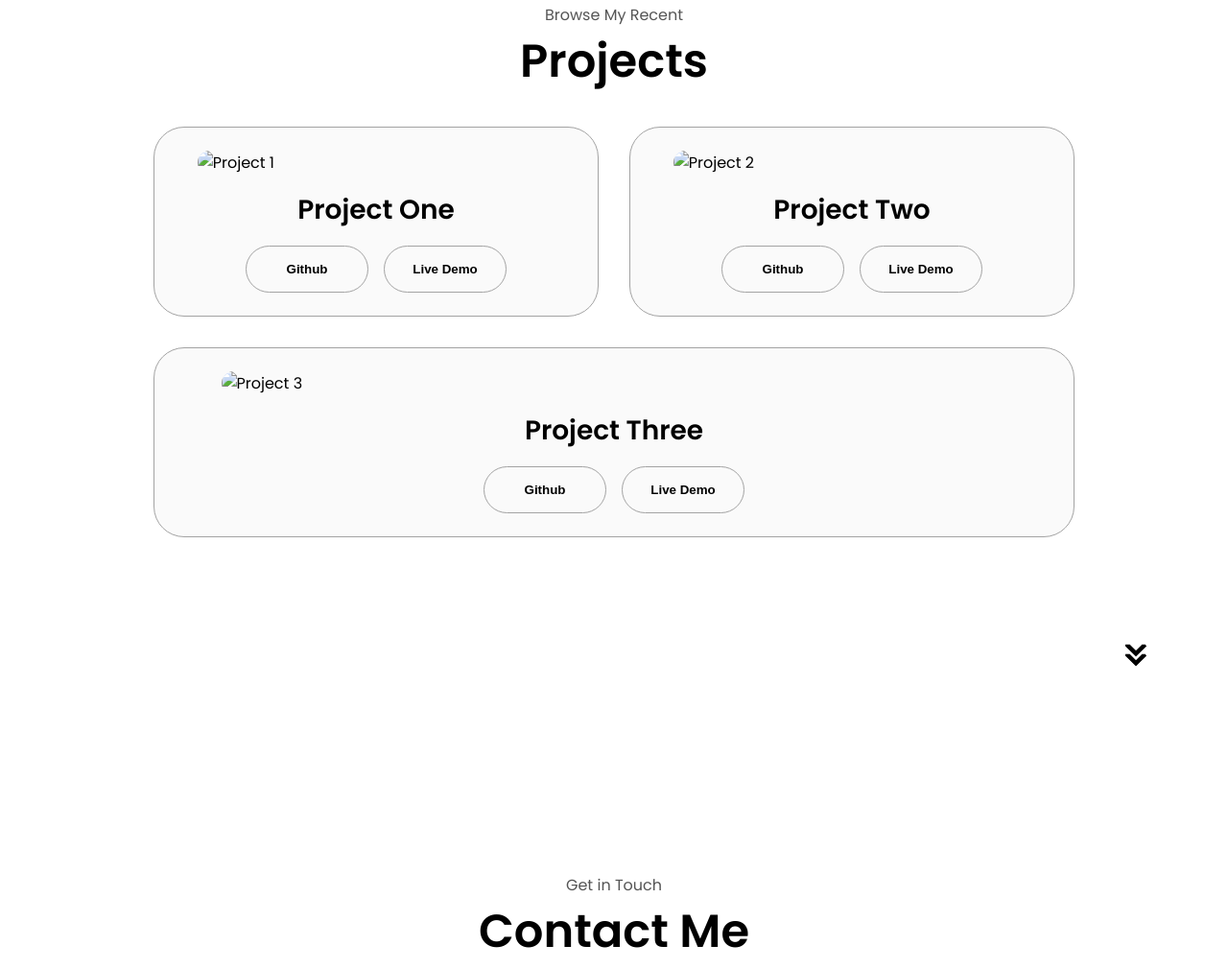
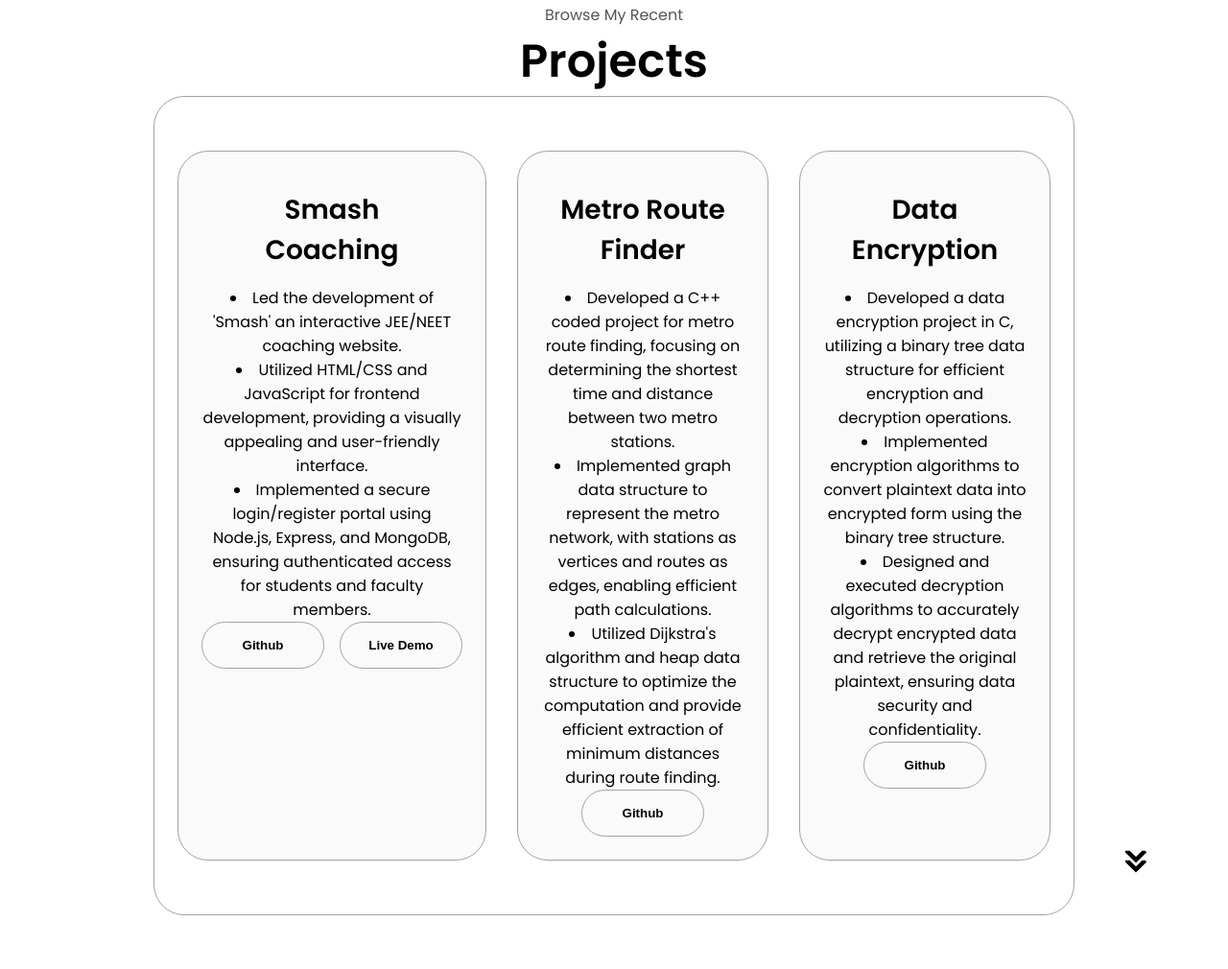
Before and after one commit to nk-gujjar/my-portfolio, a plain HTML site: page index.html in a window 1280 px wide. Shown: the part 1693-2703 px from the top of the page at 96% size. Drawn offline with Linux system fonts and the light colour scheme.

Commit message:
Update index.html

```diff
--- a/index.html
+++ b/index.html
@@ -10,7 +10,7 @@
   </head>
   <body>
     <nav id="desktop-nav">
-      <div class="logo"></div>
+
       <div>
         <ul class="nav-links">
           <li><a href="#about">About</a></li>
@@ -21,7 +21,7 @@
       </div>
     </nav>
     <nav id="hamburger-nav">
-      <div class="logo"></div>
+
       <div class="hamburger-menu">
         <div class="hamburger-icon" onclick="toggleMenu()">
           <span></span>
@@ -38,12 +38,14 @@
     </nav>
     <section id="profile">
       <div class="section__pic-container">
-        <img src="./assets/shimg-pic.png" height="450px" width="330px" alt="John Doe profile picture" />
+        <img src="./assets/shimg-pic.png" height="400px" width=auto alt="John Doe profile picture" />
       </div>
       <div class="section__text">
         <p class="section__text__p1">Hello, I'm</p>
         <h1 class="title">Nitesh Kumar</h1>
-        <p class="section__text__p2">Developer</p>
+
+
+        <p>I am a developer pursuing my B.Tech in Computer Science and Engineering from IIT Ropar. With a passion for creating visually impactful online experiences, I also love exploring new places and participating in various sports.</p>
         <div class="btn-container">
           <button
             class="btn btn-color-2"
@@ -71,57 +73,7 @@
         </div>
       </div>
     </section>
-    <!-- <section id="about">
-      <p class="section__text__p1">Get To Know More</p>
-      <h1 class="title">About Me</h1>
-      <div class="section-container">
-        <div class="section__pic-container">
-          <img
-            src="./assets/about-pic.png"
-            alt="Profile picture"
-            class="about-pic"
-          />
-        </div>
-        <div class="about-details-container">
-          <div class="about-containers">
-            <div class="details-container">
-              <img
-                src="./assets/experience.png"
-                alt="Experience icon"
-                class="icon"
-              />
-              <h3>Experience</h3>
-              <p>2+ years <br />Frontend Development</p>
-            </div>
-            <div class="details-container">
-              <img
-                src="./assets/education.png"
-                alt="Education icon"
-                class="icon"
-              />
-              <h3>Education</h3>
-              <p>B.Sc. Bachelors Degree<br />M.Sc. Masters Degree</p>
-            </div>
-          </div>
-          <div class="text-container">
-            <p>
-              Lorem ipsum dolor sit amet consectetur adipisicing elit. Hic quis
-              reprehenderit et laborum, rem, dolore eum quod voluptate
-              exercitationem nobis, nihil esse debitis maxime facere minus sint
-              delectus velit in eos quo officiis explicabo deleniti dignissimos.
-              Eligendi illum libero dolorum cum laboriosam corrupti quidem,
-              reiciendis ea magnam? Nulla, impedit fuga!
-            </p>
-          </div>
-        </div>
-      </div>
-      <img
-        src="./assets/arrow.png"
-        alt="Arrow icon"
-        class="icon arrow"
-        onclick="location.href='./#skills'"
-      />
-    </section> -->
+
     <section id="skills">
       <p class="section__text__p1">Explore My</p>
       <h1 class="title">Skills</h1>
@@ -138,7 +90,6 @@
                 />
                 <div>
                   <h3>HTML</h3>
-                  <!-- <p>Experienced</p> -->
                 </div>
               </article>
               <article>
@@ -149,7 +100,6 @@
                 />
                 <div>
                   <h3>CSS</h3>
-                  <!-- <p>Experienced</p> -->
                 </div>
               </article>
               <article>
@@ -160,7 +110,6 @@
                 />
                 <div>
                   <h3>JavaScript</h3>
-                  <!-- <p>Intermediate</p> -->
                 </div>
               </article>
               <article>
@@ -171,7 +120,6 @@
                 />
                 <div>
                   <h3>Node js</h3>
-                  <!-- <p>Basic</p> -->
                 </div>
               </article>
               <article>
@@ -182,7 +130,6 @@
                 />
                 <div>
                   <h3>Express</h3>
-                  <!-- <p>Basic</p> -->
                 </div>
               </article>
               <article>
@@ -193,7 +140,6 @@
                 />
                 <div>
                   <h3>MongoDB</h3>
-                  <!-- <p>Intermediate</p> -->
                 </div>
               </article>
               <article>
@@ -204,13 +150,12 @@
                 />
                 <div>
                   <h3>Three js</h3>
-                  <!-- <p>Intermediate</p> -->
                 </div>
               </article>
             </div>
           </div>
           <div class="details-container">
-            <h2 class="skills-sub-title">Languages</h2>
+            <h2 class="skills-sub-title">Programming Languages</h2>
             <div class="article-container">
               <article>
                 <img
@@ -220,7 +165,6 @@
                 />
                 <div>
                   <h3>C/C++</h3>
-                  <!-- <p>Basic</p> -->
                 </div>
               </article>
               <article>
@@ -231,7 +175,6 @@
                 />
                 <div>
                   <h3>HTML/CSS</h3>
-                  <!-- <p>Intermediate</p> -->
                 </div>
               </article>
               <article>
@@ -242,20 +185,9 @@
                 />
                 <div>
                   <h3>JavaScript</h3>
-                  <!-- <p>Intermediate</p> -->
                 </div>
               </article>
-              <!-- <article>
-                <img
-                  src="./assets/checkmark.png"
-                  alt="Experience icon"
-                  class="icon"
-                />
-                <div>
-                  <h3>Git</h3>
-                  <p>Intermediate</p>
-                </div>
-              </article> -->
+
             </div>
           </div>
         </div>
@@ -270,78 +202,65 @@
     <section id="projects">
       <p class="section__text__p1">Browse My Recent</p>
       <h1 class="title">Projects</h1>
-      <div class="skills-details-container">
+      <div class="details-container">
         <div class="about-containers">
           <div class="details-container color-container">
-            <div class="article-container">
-              <img
-                src="./assets/project-1.png"
-                alt="Project 1"
-                class="project-img"
-              />
-            </div>
-            <h2 class="skills-sub-title project-title">Project One</h2>
+
+            <h2 class="skills-sub-title project-title">Smash Coaching</h2>
+            <li>Led the development of 'Smash' an interactive JEE/NEET coaching website.</li>
+            <li>Utilized HTML/CSS and JavaScript for frontend development, providing a visually appealing and user-friendly interface.</li>
+            <li>Implemented a secure login/register portal using Node.js, Express, and MongoDB, ensuring authenticated access for students
+              and faculty members.</li>
             <div class="btn-container">
               <button
                 class="btn btn-color-2 project-btn"
-                onclick="location.href='https://github.com/'"
+                onclick="location.href='https://github.com/nk-gujjar/Smash-coaching-website'"
               >
                 Github
               </button>
               <button
                 class="btn btn-color-2 project-btn"
-                onclick="location.href='https://github.com/'"
+                onclick="location.href='https://nk-gujjar.github.io/Smash-coaching-website/'"
               >
                 Live Demo
               </button>
             </div>
           </div>
           <div class="details-container color-container">
-            <div class="article-container">
-              <img
-                src="./assets/project-2.png"
-                alt="Project 2"
-                class="project-img"
-              />
-            </div>
-            <h2 class="skills-sub-title project-title">Project Two</h2>
+
+            <h2 class="skills-sub-title project-title">Metro Route Finder</h2>
+            <li>Developed a C++ coded project for metro route finding, focusing on determining the shortest time and distance between
+              two metro stations.</li>
+            <li>Implemented graph data structure to represent the metro network, with stations as vertices and routes as edges, enabling
+              efficient path calculations.</li>
+            <li>Utilized Dijkstra's algorithm and heap data structure to optimize the computation and provide efficient extraction of
+              minimum distances during route finding.</li>
             <div class="btn-container">
               <button
                 class="btn btn-color-2 project-btn"
-                onclick="location.href='https://github.com/'"
+                onclick="location.href='https://github.com/nk-gujjar/Metro-Route-Finder'"
               >
                 Github
               </button>
-              <button
-                class="btn btn-color-2 project-btn"
-                onclick="location.href='https://github.com/'"
-              >
-                Live Demo
-              </button>
+
             </div>
           </div>
           <div class="details-container color-container">
-            <div class="article-container">
-              <img
-                src="./assets/project-3.png"
-                alt="Project 3"
-                class="project-img"
-              />
-            </div>
-            <h2 class="skills-sub-title project-title">Project Three</h2>
+
+            <h2 class="skills-sub-title project-title">Data Encryption</h2>
+            <li>Developed a data encryption project in C, utilizing a binary tree data structure for efficient encryption and decryption
+              operations.</li>
+            <li>Implemented encryption algorithms to convert plaintext data into encrypted form using the binary tree structure.</li>
+            <li>Designed and executed decryption algorithms to accurately decrypt encrypted data and retrieve the original plaintext,
+              ensuring data security and confidentiality.</li>
             <div class="btn-container">
               <button
                 class="btn btn-color-2 project-btn"
-                onclick="location.href='https://github.com/'"
+                onclick="location.href='https://github.com/bhuriamohit/Encryption_using_binary_tree.git'"
               >
                 Github
               </button>
-              <button
-                class="btn btn-color-2 project-btn"
-                onclick="location.href='https://github.com/'"
-              >
-                Live Demo
-              </button>
+
             </div>
           </div>
         </div>
@@ -350,7 +269,7 @@
         src="./assets/arrow.png"
         alt="Arrow icon"
         class="icon arrow"
-        onclick="location.href='./#projects'"
+        onclick="location.href='./#contact'"
       />
     </section>
     <section id="contact">
@@ -376,16 +295,6 @@
       </div>
     </section>
     <footer>
-      <nav>
-        <div class="nav-links-container">
-          <ul class="nav-links">
-            <li><a href="#about">About</a></li>
-            <li><a href="#skills">Skills</a></li>
-            <li><a href="#projects">Projects</a></li>
-            <li><a href="#contact">Contact</a></li>
-          </ul>
-        </div>
-      </nav>
       <p>Copyright &#169; 2023 Nitesh Kumar All Rights Reserved.</p>
     </footer>
     <script src="script.js"></script>
```
